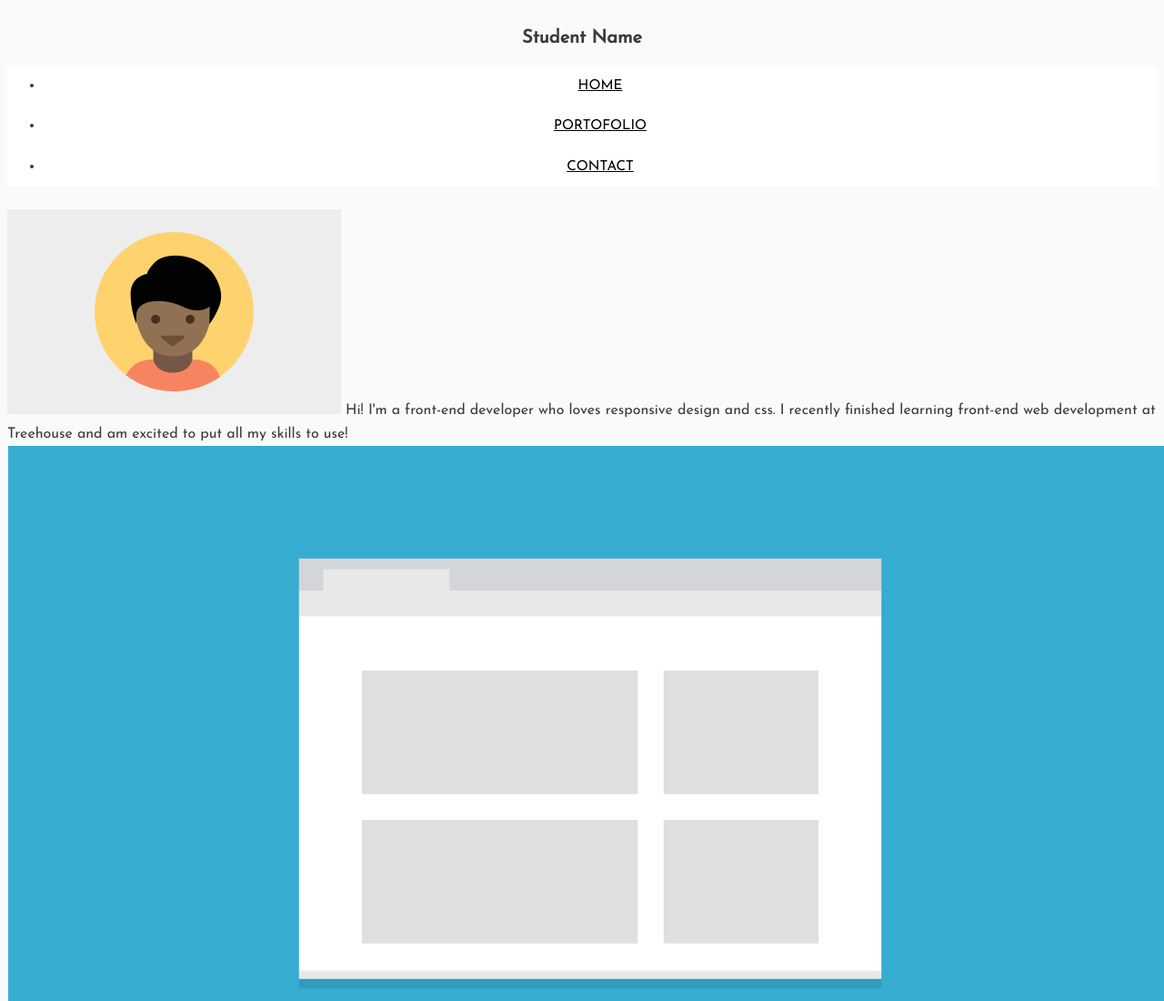
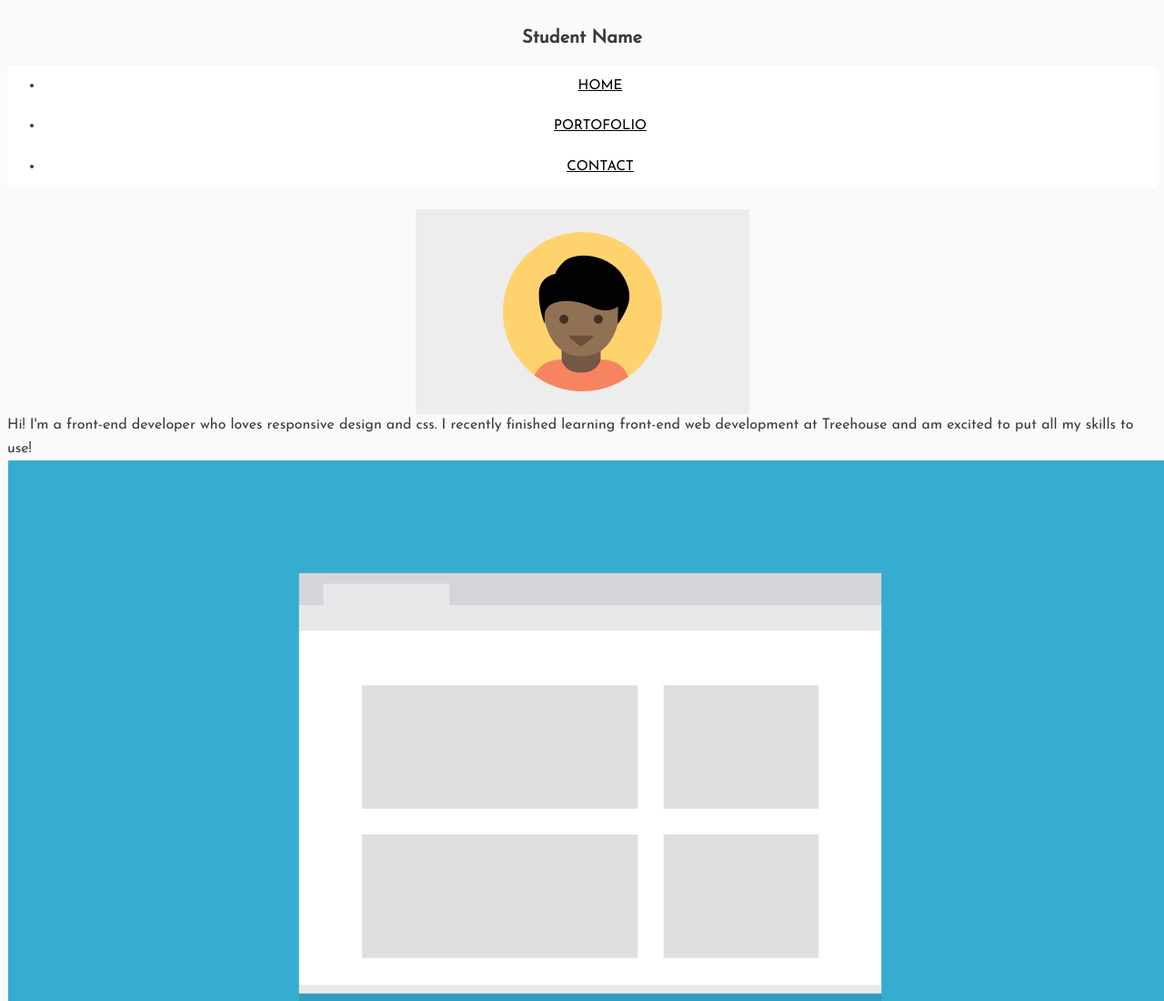
Before and after one commit to vlaughlin/Treehouse-Project-2-Responsive-Layout, a plain HTML site: page index.html in a window 1280 px wide. Shown: the top 1100 px of the page at 91% size. Drawn offline with Linux system fonts and the light colour scheme.

Commit message:
Positioned student picture in the center of page

```diff
--- a/css/style.css
+++ b/css/style.css
@@ -81,3 +81,10 @@ body {
 	padding: 2em 0;
 	margin-top: 30px;
 }
+
+/*Images*/
+
+.student-picture {
+    display: block;
+    margin-left: auto;
+    margin-right: auto }
```
